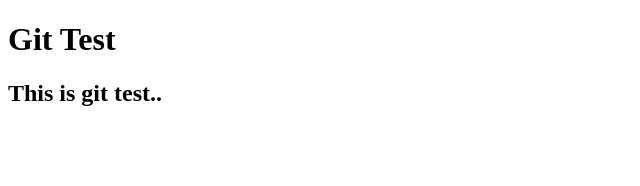
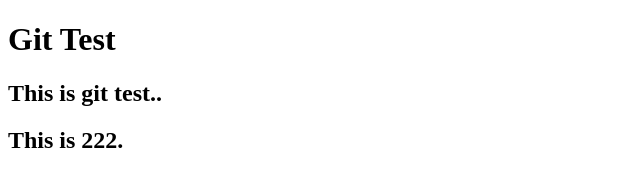
Before and after one commit to shortcutstct/HK, a plain HTML site: page index.html in a window 1280 px wide. Shown: the whole page, without its empty margins (0-640 px from the left). Drawn offline with Linux system fonts and the light colour scheme.

Commit message:
feat: 222

```diff
--- a/index.html
+++ b/index.html
@@ -9,5 +9,6 @@
 <body>
     <h1>Git Test</h1>
     <h2>This is git test..</h2>
+    <h2>This is 222.</h2>
 </body>
 </html>
```
